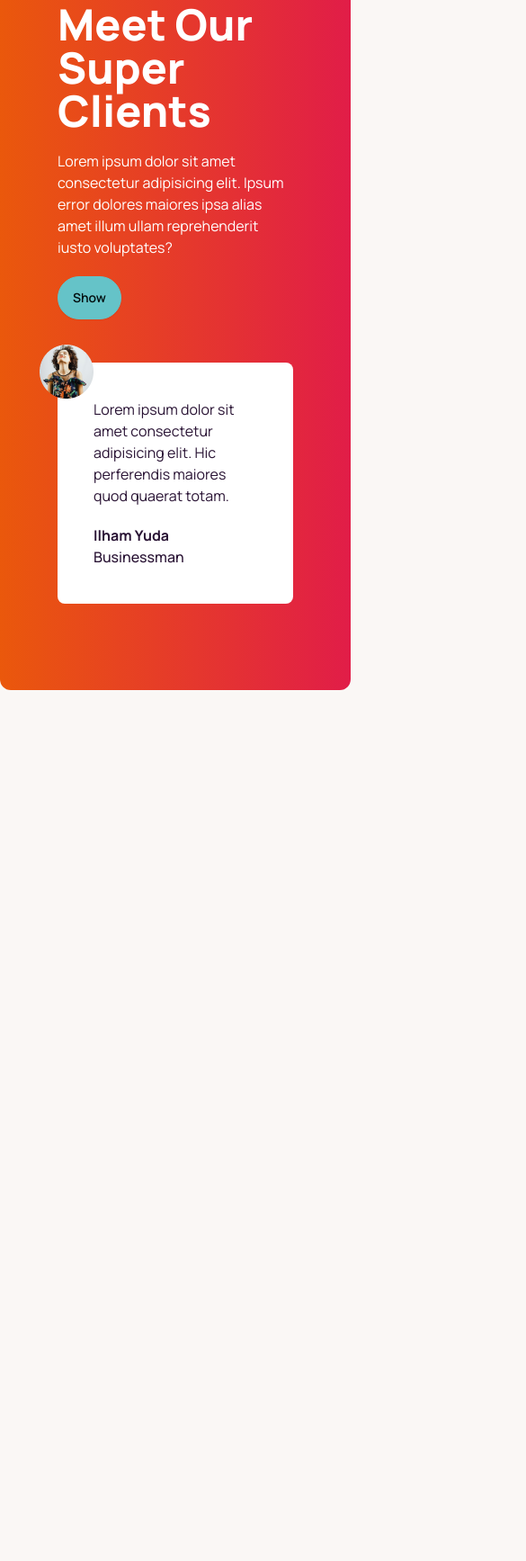
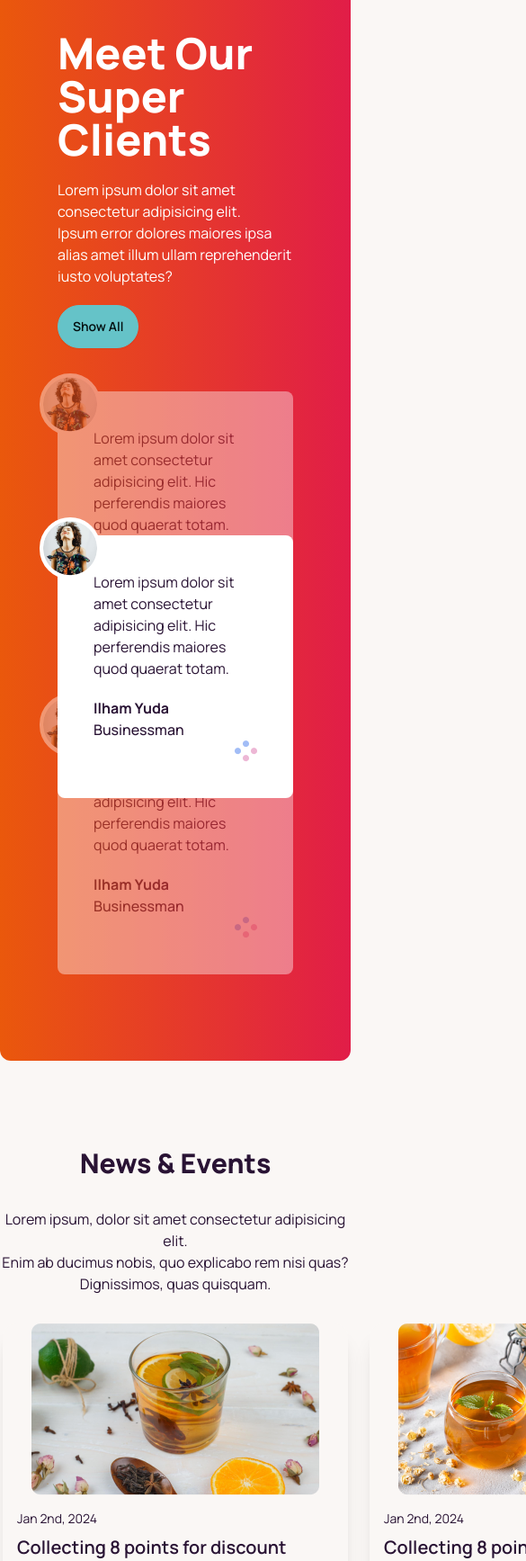
Before and after one commit to asif-444/Tea-House-24, a plain HTML site: page index.html in a window 390 px wide. Shown: the part 4754-6489 px from the top of the page at 90% size, 585 px wide, since content can reach past the window. Before the commit the page ends 5617 px from the top, so only its background shows below. Drawn offline with nearby package versions, Linux system fonts and the light colour scheme.

Commit message:
added news section

```diff
--- a/index.html
+++ b/index.html
@@ -72,7 +72,7 @@
                 magnam tempore.</p>
 
             <!-- featured tea card container -->
-            <div class="grid gap-6 grid-cols-1 md:grid-cols-2 lg:grid-cols-4">
+            <div class="grid lg:p-8 p-4 gap-6 grid-cols-1 md:grid-cols-2 lg:grid-cols-4">
 
                 <!-- first card -->
                 <div class="card  p-8 bg-gradient-to-r from-yellow-400 to-blue-300 shadow-xl">
@@ -143,25 +143,122 @@
         </section>
 
         <!-- super client section -->
-        <section class="my-24 flex flex-col lg:flext-row gap-12 rounded-xl bg-gradient-to-r from-orange-600 to-rose-600 px-16 py-24 ">
+        <section
+            class="my-24  flex flex-col lg:flex-row gap-12 rounded-xl bg-gradient-to-r from-orange-600 to-rose-600 px-16 py-24 ">
+            <div class="flex items-center lg:pr-28">
                 <div class="space-y-5">
                     <h2 class="text-5xl font-extrabold text-white">
                         Meet Our <br> Super Clients
                     </h2>
                     <p class="text-white">
-                    Lorem ipsum dolor sit amet consectetur adipisicing elit. Ipsum error dolores maiores ipsa alias amet illum ullam reprehenderit iusto voluptates?
+                        Lorem ipsum dolor sit amet consectetur adipisicing elit. <br> Ipsum error dolores maiores ipsa
+                        alias amet
+                        illum ullam reprehenderit iusto voluptates?
                     </p>
-                <button class="btn btn-primary">Show</button>
+                    <button class="btn btn-primary">Show All</button>
                 </div>
-            <div>
-                <!-- review -->
-                <div class="p-10 relative rounded-lg bg-white">
-                    <img class="absolute -top-5 -left-5" src="./images/client.png" alt="">
+            </div>
+
+            <!-- review section -->
+            <div class="relative">
+                <!-- next review -->
+                <div class="p-10 relative mb-16 opacity-40 rounded-lg bg-white z-10">
+                    <img class="absolute -top-5 -left-5 border-4 border-white rounded-full bg-white"
+                        src="./images/client.png" alt="">
                     <p>
-                        Lorem ipsum dolor sit amet consectetur adipisicing elit. Hic perferendis maiores quod quaerat totam.
+                        Lorem ipsum dolor sit amet consectetur adipisicing elit. Hic perferendis maiores quod quaerat
+                        totam.
                     </p>
                     <h4 class="font-bold mt-5">Ilham Yuda</h4>
                     <p class="font-medium">Businessman</p>
+                    <div class="flex justify-end">
+                        <img src="/images/circles.png" alt="">
+                    </div>
+                </div>
+                <!-- current review -->
+                <div class="p-10 top-40 lg:-left-40 lg:w-[430px] absolute rounded-lg bg-white z-20">
+                    <img class="absolute -top-5 -left-5 border-4 border-white rounded-full bg-white"
+                        src="./images/client.png" alt="">
+                    <p>
+                        Lorem ipsum dolor sit amet consectetur adipisicing elit. Hic perferendis maiores quod quaerat
+                        totam.
+                    </p>
+                    <h4 class="font-bold mt-5">Ilham Yuda</h4>
+                    <p class="font-medium">Businessman</p>
+                    <div class="flex justify-end">
+                        <img src="/images/circles.png" alt="">
+                    </div>
+                </div>
+                <!-- previous review -->
+                <div class="p-10 relative opacity-40 rounded-lg bg-white z-10">
+                    <img class="absolute -top-5 -left-5 border-4 border-white rounded-full bg-white"
+                        src="./images/client.png" alt="">
+                    <p>
+                        Lorem ipsum dolor sit amet consectetur adipisicing elit. Hic perferendis maiores quod quaerat
+                        totam.
+                    </p>
+                    <h4 class="font-bold mt-5">Ilham Yuda</h4>
+                    <p class="font-medium">Businessman</p>
+                    <div class="flex justify-end">
+                        <img src="/images/circles.png" alt="">
+                    </div>
+                </div>
+            </div>
+
+
+        </section>
+
+        <!-- News & events section -->
+        <section>
+            <div class="pb-8">
+                <h2 class="text-3xl font-extrabold flex justify-center items-center pb-8">News & Events</h2>
+                <p class="flex justify-center items-center text-center">Lorem ipsum, dolor sit amet consectetur
+                    adipisicing elit. <br> Enim ab ducimus nobis, quo explicabo rem nisi quas? Dignissimos, quas
+                    quisquam.</p>
+            </div>
+
+            <div class="flex lg:flex-row sm:flex-col justify-center gap-6">
+                <!-- news card 1 -->
+                <div>
+                    <div class="card card-compact w-96 bg-base-100 shadow-xl">
+                        <figure><img src="/images/news-1.png" alt="Tea" /></figure>
+                        <div class="card-body">
+                            <p>Jan 2nd, 2024</p>
+                            <h2 class="card-title">Collecting 8 points for discount</h2>
+                            <p>If a dog chews shoes whose shoes does he choose?</p>
+                            <a class="hover:text-red-600" href="">
+                                <p class="font-semibold">Learn More</p>
+                            </a>
+                        </div>
+                    </div>
+                </div>
+                <!-- news card 2 -->
+                <div>
+                    <div class="card card-compact w-96 bg-base-100 shadow-xl">
+                        <figure><img src="/images/news-2.png" alt="Tea" /></figure>
+                        <div class="card-body">
+                            <p>Jan 2nd, 2024</p>
+                            <h2 class="card-title">Collecting 8 points for discount</h2>
+                            <p>If a dog chews shoes whose shoes does he choose?</p>
+                            <a class="hover:text-red-600" href="">
+                                <p class="font-semibold">Learn More</p>
+                            </a>
+                        </div>
+                    </div>
+                </div>
+                <!-- news card 3 -->
+                <div>
+                    <div class="card card-compact w-96 bg-base-100 shadow-xl">
+                        <figure><img src="/images/news-3.png" alt="Tea" /></figure>
+                        <div class="card-body">
+                            <p>Jan 2nd, 2024</p>
+                            <h2 class="card-title">Collecting 8 points for discount</h2>
+                            <p>If a dog chews shoes whose shoes does he choose?</p>
+                            <a class="hover:text-red-600" href="">
+                                <p class="font-semibold">Learn More</p>
+                            </a>
+                        </div>
+                    </div>
                 </div>
             </div>
         </section>
```
Lines whose indentation alone changed are shown as unchanged.
